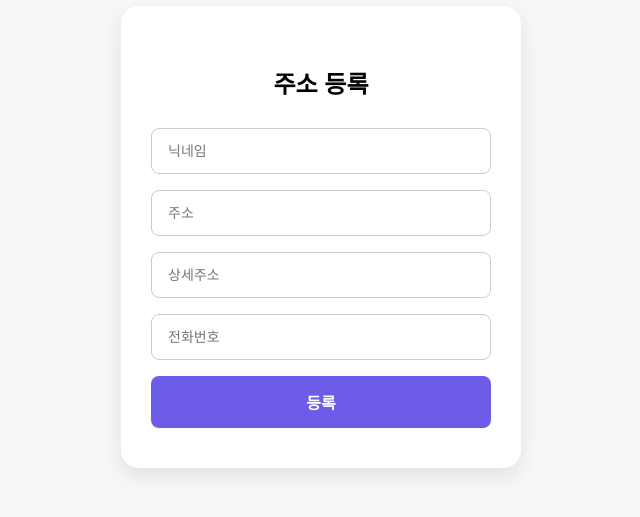
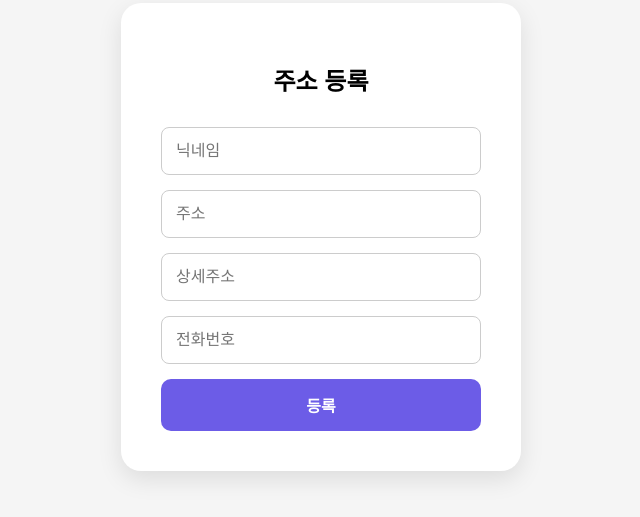
Before and after one commit to JeonChangPyeong/goodsAddr, a website: page public/index.html in a window 1280 px wide. Shown: the part 163-680 px from the top of the page, without its empty margins (319-959 px from the left). Drawn offline with Linux system fonts and the light colour scheme.

Commit message:
Update index.html

```diff
--- a/public/index.html
+++ b/public/index.html
@@ -3,74 +3,78 @@
 <head>
   <meta charset="UTF-8" />
   <title>주소 등록</title>
+  <meta name="viewport" content="width=device-width, initial-scale=1" />
   <style>
     * {
       box-sizing: border-box;
     }
-
     body {
+      background: #f5f5f5;
+      font-family: sans-serif;
+      display: flex;
+      align-items: center;
+      justify-content: center;
+      height: 100vh;
       margin: 0;
-      font-family: sans-serif;
-      background-color: #f8f8f8;
-      display: flex;
-      justify-content: center;
-      align-items: center;
-      height: 100vh;
     }
-
-    .form-container {
+    .container {
       background: white;
-      padding: 40px 30px;
-      border-radius: 18px;
-      box-shadow: 0 8px 24px rgba(0, 0, 0, 0.1);
+      padding: 40px;
+      border-radius: 20px;
       width: 100%;
       max-width: 400px;
+      box-shadow: 0 8px 24px rgba(0, 0, 0, 0.1);
     }
-
     h2 {
       text-align: center;
-      margin-bottom: 28px;
-      font-size: 24px;
-      font-weight: bold;
+      margin-bottom: 30px;
     }
-
-    input[type="text"] {
+    input {
       width: 100%;
-      padding: 14px 16px;
-      margin-bottom: 16px;
+      padding: 14px;
+      margin-bottom: 15px;
       border: 1px solid #ccc;
       border-radius: 8px;
-      font-size: 14px;
+      font-size: 16px;
     }
-
     button {
       width: 100%;
       padding: 14px;
       background-color: #6c5ce7;
       color: white;
-      border: none;
-      border-radius: 8px;
       font-size: 16px;
       font-weight: bold;
+      border: none;
+      border-radius: 10px;
       cursor: pointer;
     }
-
     button:hover {
-      background-color: #5a4ad1;
+      background-color: #5a4bd8;
     }
   </style>
 </head>
 <body>
-  <div class="form-container">
+  <div class="container">
     <h2>주소 등록</h2>
-    <input type="text" placeholder="닉네임" id="nickname" />
-    <input type="text" placeholder="주소" id="address" />
-    <input type="text" placeholder="상세주소" id="detail" />
-    <input type="text" placeholder="전화번호" id="phone" />
+    <input type="text" id="nickname" placeholder="닉네임" />
+    <input type="text" id="address" placeholder="주소" readonly onclick="openPostcode()" />
+    <input type="text" id="detail" placeholder="상세주소" />
+    <input type="text" id="phone" placeholder="전화번호" />
     <button onclick="register()">등록</button>
   </div>
 
+  <script src="https://t1.daumcdn.net/mapjsapi/bundle/postcode/prod/postcode.v2.js"></script>
   <script>
+    function openPostcode() {
+      new daum.Postcode({
+        oncomplete: function(data) {
+          const addr = data.roadAddress || data.jibunAddress;
+          document.getElementById("address").value = addr;
+          document.getElementById("detail").focus(); // 주소 선택 후 상세주소 포커스
+        }
+      }).open();
+    }
+
     function register() {
       const nickname = document.getElementById("nickname").value.trim();
       const address = document.getElementById("address").value.trim();
@@ -78,7 +82,8 @@
       const phone = document.getElementById("phone").value.trim();
 
       if (!nickname || !address || !detail || !phone) {
-        return alert("모든 필드를 입력하세요.");
+        alert("모든 항목을 입력해주세요.");
+        return;
       }
 
       fetch("/api/register", {
@@ -86,15 +91,15 @@
         headers: { "Content-Type": "application/json" },
         body: JSON.stringify({ nickname, address, detail, phone })
       })
-      .then(res => res.json())
-      .then(result => {
-        if (result.success) {
-          alert("등록 완료!");
-          document.querySelectorAll("input").forEach(el => el.value = "");
-        } else {
-          alert("등록 실패: " + result.error);
-        }
-      });
+        .then(res => res.json())
+        .then(data => {
+          if (data.success) {
+            alert("등록 완료!");
+            location.reload();
+          } else {
+            alert("등록 실패");
+          }
+        });
     }
   </script>
 </body>
```
